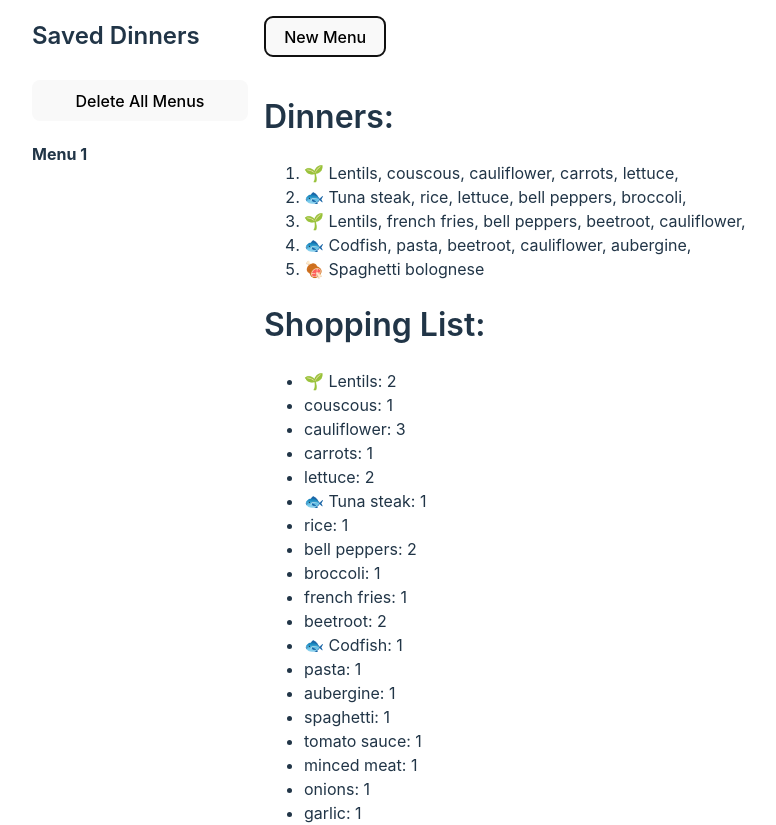
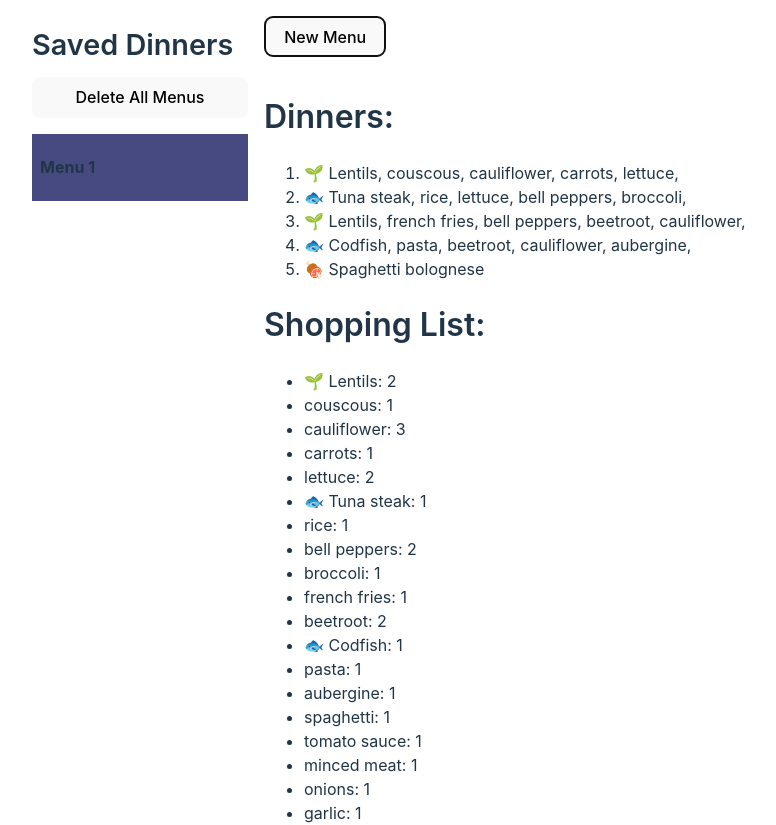
Before and after one commit to jrparente/app-simple-dinners, a React (Vite) app: page / in a window 1280 px wide. Both pictures are taken after a click on the button "New Menu". Shown: the whole page, without its empty margins (168-944 px from the left). Built offline with nearby package versions, Linux system fonts and the light colour scheme.

Commit message:
Added background to current selected menu title in the sidebar

```diff
--- a/src/App.jsx
+++ b/src/App.jsx
@@ -92,6 +92,7 @@ function App() {
           changeDisplayedDinner={changeDisplayedDinner}
           setCurrentDinnerID={setCurrentDinnerID}
           clearLocalStorage={clearLocalStorage}
+          currentDinnerID={currentDinnerID}
         />
       )}
 
--- a/src/components/Sidebar.jsx
+++ b/src/components/Sidebar.jsx
@@ -1,10 +1,13 @@
 import React from "react";
 
 export default function Sidebar(props) {
+  console.log(props);
   const displaySavedMenus = props.dinners.map((dinner, index) => (
     <div key={dinner.id}>
       <div
-        className="saved-menus-title"
+        className={`saved-menus-title ${
+          dinner.id === props.currentDinnerID ? "selected-menu" : ""
+        }`}
         onClick={() => props.changeDisplayedDinner(dinner.id)}
       >
         <h4>Menu {index + 1}</h4>
--- a/src/index.css
+++ b/src/index.css
@@ -112,8 +112,10 @@ button:focus-visible {
 }
 
 .sidebar-title {
-  font-size: 1.5rem;
+  font-size: 1.8rem;
+  line-height: 2rem;
   font-weight: 600;
+  margin-bottom: 0;
 }
 
 .pane {
@@ -124,11 +126,14 @@ button:focus-visible {
 .sidebar {
   width: 25%;
   height: 100vh;
+  display: flex;
+  flex-direction: column;
+  gap: 1rem;
 }
 
 .sidebar--header {
   display: flex;
-  gap: 0.5rem;
+  gap: 1rem;
   flex-direction: column;
 }
 
@@ -144,6 +149,11 @@ button:focus-visible {
   display: flex;
   justify-content: space-between;
   align-items: center;
+  padding-left: 0.5rem;
+}
+
+.selected-menu {
+  background-color: #474a81;
 }
 
 .saved-menus-title:hover {
```
